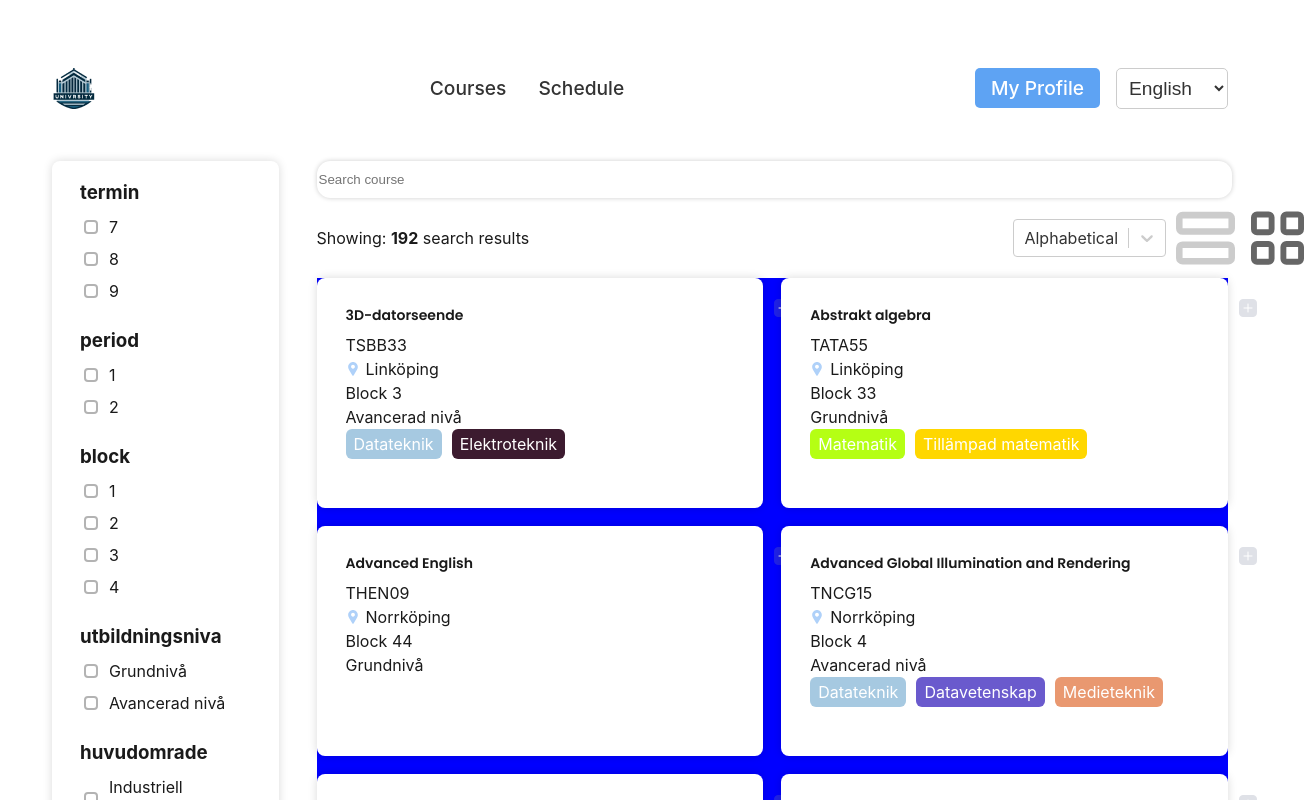
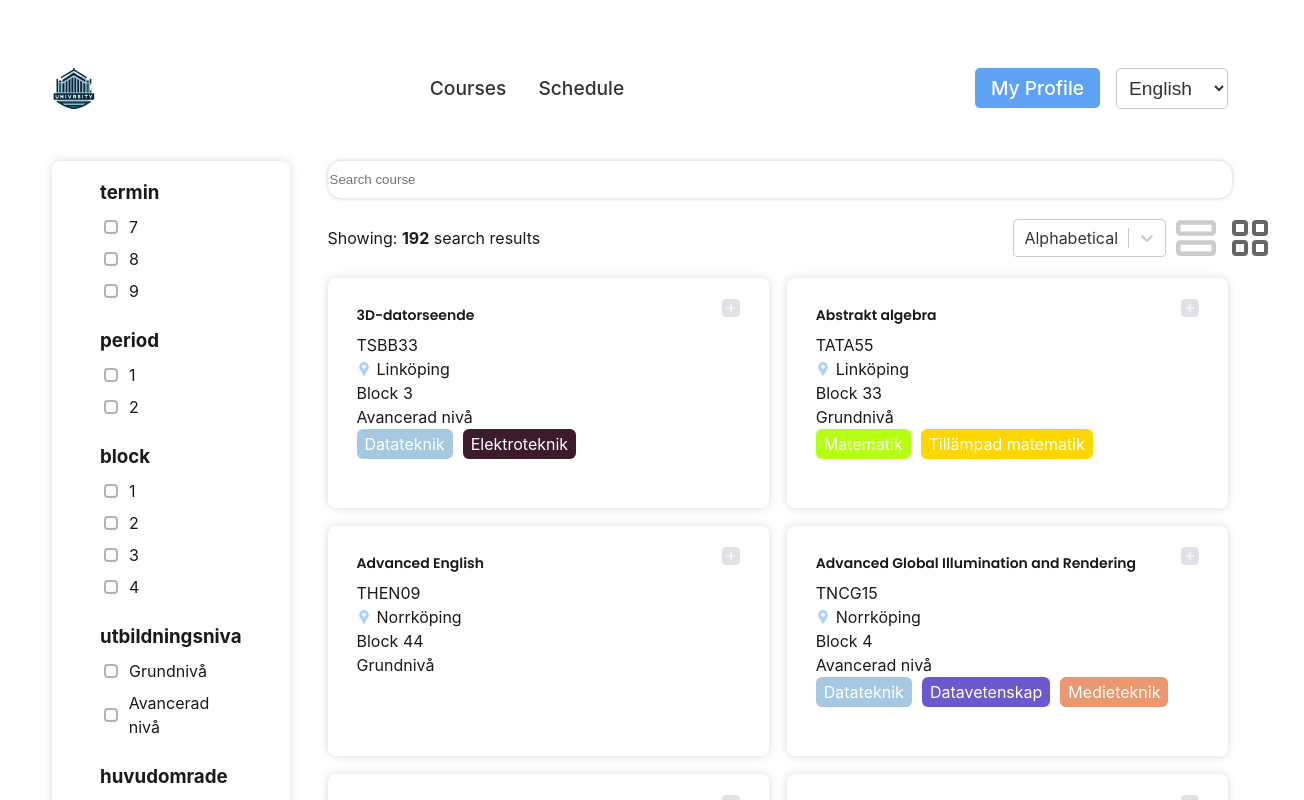
Before and after one commit to filipbagen/course-finder, a React (Vite) app: page / in a window 1280 px wide. Shown: the top 800 px of the page, 1304 px wide, since content can reach past the window. Built offline with nearby package versions, Linux system fonts and the light colour scheme.

Commit message:
Fixed design bug

```diff
--- a/src/components/CourseBlock.jsx
+++ b/src/components/CourseBlock.jsx
@@ -17,11 +17,7 @@ const Content = styled.div`
   justify-content: space-between;
   align-items: flex-start;
   padding: 21px 29px;
-
   height: 188px;
-  width: 100%;
-  min-width: 320px;
-  /* max-width: 100%; */
 `;
 
 const Pin = styled.img`
--- a/src/components/CourseList.jsx
+++ b/src/components/CourseList.jsx
@@ -9,13 +9,12 @@ const Courses = styled.div`
   display: flex;
   gap: 18px;
   width: 100%;
-
-  background-color: blue;
 `;
 
 const SearchResults = styled.div`
   display: flex;
   justify-content: space-between;
+  align-items: center;
   margin: 0;
 `;
 
--- a/src/components/FilterPanelComponent.jsx
+++ b/src/components/FilterPanelComponent.jsx
@@ -4,8 +4,8 @@ import styled from 'styled-components';
 // style
 const FilterPanel = styled.div`
   display: flex;
-  width: 220px;
-  padding: 18px 28px;
+  /* width: 220px; */
+  padding: 18px 48px;
   flex-direction: column;
   align-items: flex-start;
   gap: 24px;
--- a/src/components/Navigation.jsx
+++ b/src/components/Navigation.jsx
@@ -6,6 +6,10 @@ const Nav = styled.nav`
   justify-content: space-between;
   align-items: center;
   margin-top: 68px;
+
+  /* position: -webkit-sticky;
+  position: sticky;
+  top: 0; */
 `;
 
 const Logo = styled.img`
```
